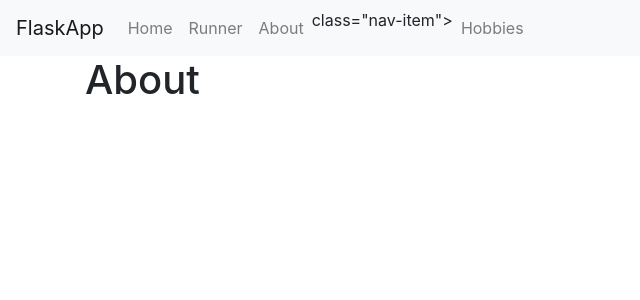
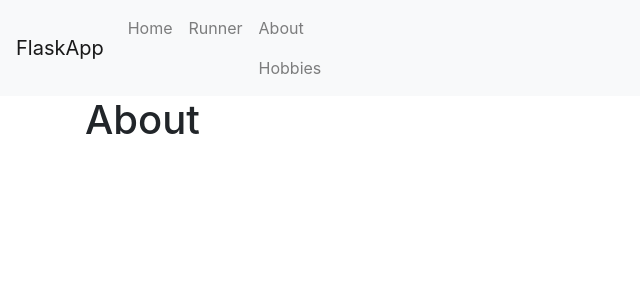
Before and after one commit to billythekid88/Demo4, a Flask app: page /about in a window 1280 px wide. Shown: the top 300 px of the page, without its empty margins (0-640 px from the left). Run offline with Flask 3, Linux system fonts and the light colour scheme; data that the repository does not hold is empty; some libraries are stand-ins or nearby versions.

Commit message:
sending to git

```diff
--- a/app/templates/base.html
+++ b/app/templates/base.html
@@ -21,7 +21,7 @@
             </li>
             <li class="nav-item">
                 <a class="nav-link" href="{{ url_for('about') }}">About</a>
-            </li> class="nav-item">
+
                 <a class="nav-link" href="{{ url_for('hobbies') }}">Hobbies</a>
         </ul>
     </div>
```
